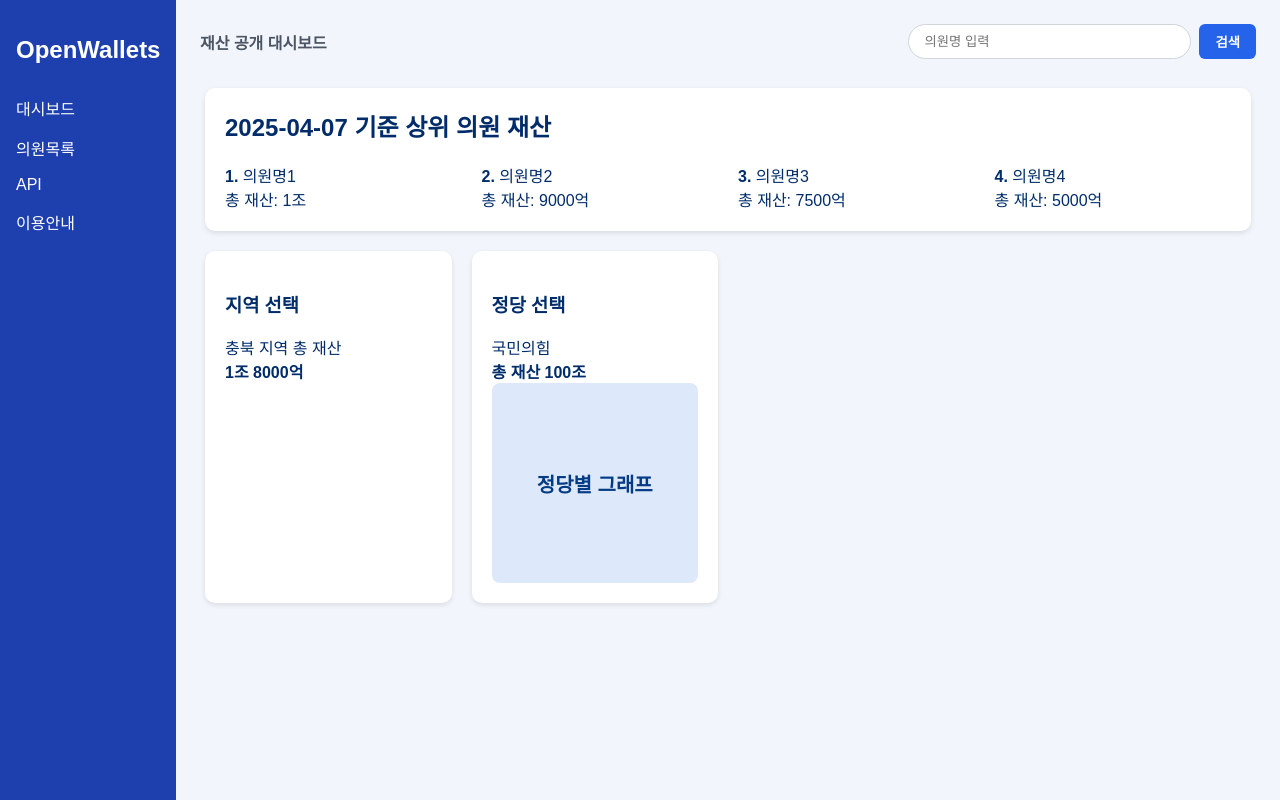
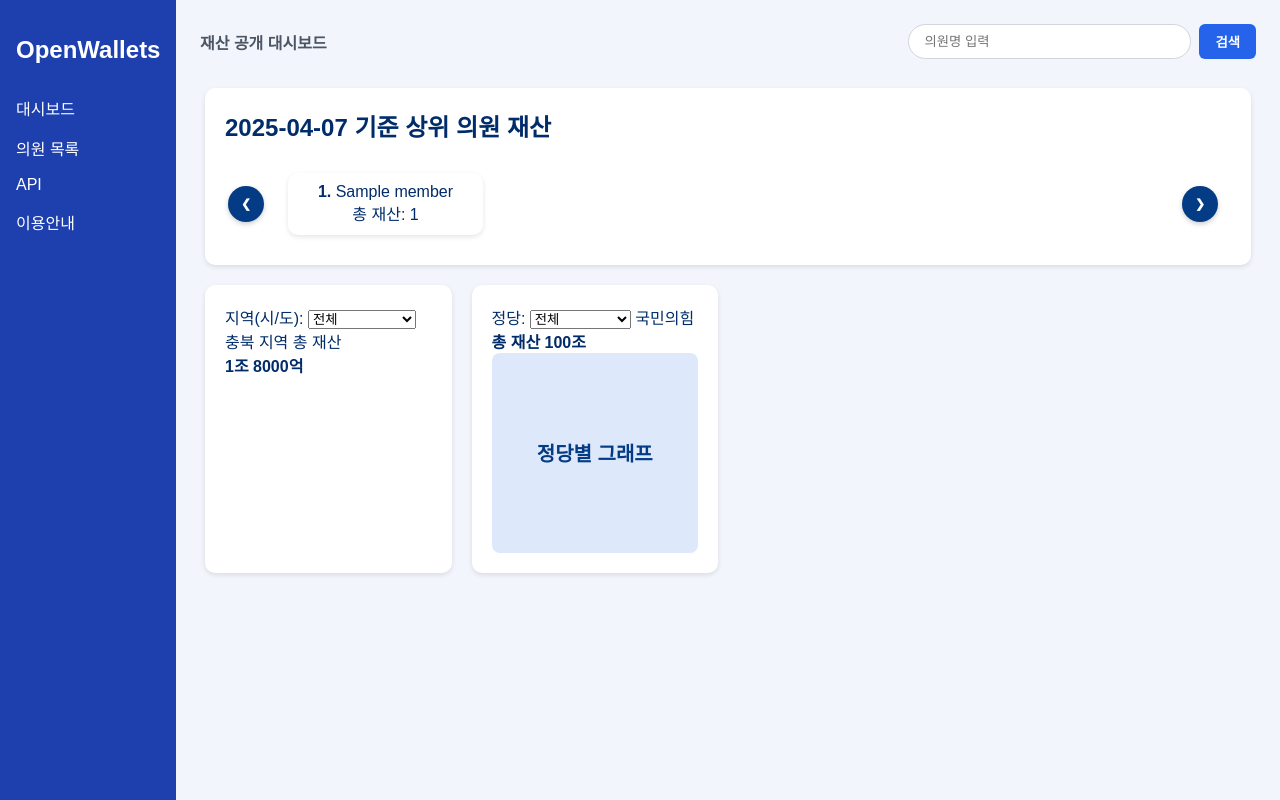
Before and after one commit to Zino03/OpenWallets, a Django app: template OpenWallets/ow/templates/main_page.html in a window 1280 px wide. Run offline with Django 5.2, Linux system fonts and the light colour scheme; the template is opened without the code that fills it: most values are stand-ins (such as "Sample title", 1, 10 or a date in 2020).

Commit message:
메인 페이지 상위 의원 슬라이더 추가

```diff
--- a/OpenWallets/ow/templates/base.html
+++ b/OpenWallets/ow/templates/base.html
@@ -102,7 +102,7 @@
       <h1 class="title">OpenWallets</h1>
       <nav>
         <a href="{% url 'main_page' %}">대시보드</a>
-        <a href="{% url 'member_list' %}">의원목록</a>
+        <a href="{% url 'member_list' %}">의원  목록</a>
         <a href="{% url 'api_page' %}">API</a>
         <a href="{% url 'guide_page' %}">이용안내</a>
       </nav>
--- a/OpenWallets/ow/templates/main_page.html
+++ b/OpenWallets/ow/templates/main_page.html
@@ -5,6 +5,7 @@
 {% block title %}대시보드{% endblock %}
 {% block subtitle %}재산 공개 대시보드{% endblock %}
 {% block content %}
+{% load humanize %}
 <head>
     <meta charset="UTF-8">
     <title>OpenWallets - 메인</title>
@@ -45,34 +46,139 @@
             font-weight: bold;
             color: #043b85;
         }
+
+        .slider-wrapper {
+            position: relative;
+            width: 1000px; /* 카드 4개 * (170 + 2*10)px */
+            margin: 0 auto;
+            display: flex;
+            align-items: center;
+            justify-content: center;
+        }
+
+        .slider-viewport {
+            width: 900px;
+            overflow: hidden;
+            /* slider-page는 flex 컨테이너 */
+        }
+
+        .slider-page {
+            display: flex;
+            /* gap으로 카드 간격 조절 */
+        }
+
+        .slide-card {
+            flex: 0 0 175px;
+            background: #fff;
+            border-radius: 10px;
+            margin: 10px;
+            padding: 10px;
+            box-shadow: 0 2px 5px rgba(0,0,0,0.1);
+            text-align: center;
+        }
+        /* 버튼 */
+        .slide-btn {
+            position: absolute;
+            top: 50%;
+            transform: translateY(-50%);
+            z-index: 10;
+            background: #043b85;
+            color: white;
+            border: none;
+            font-size: 12px;
+            font-weight: bold;
+            width: 36px;
+            height: 36px;
+            border-radius: 50%;
+            display: flex;
+            align-items: center;
+            justify-content: center;
+            cursor: pointer;
+            box-shadow: 0 2px 5px rgba(0,0,0,0.2);
+            transition: background 0.3s ease;
+        }
+
+        /* 왼쪽 버튼을 슬라이더 왼쪽 영역 밖으로 이동 (사이드바와 겹치지 않게) */
+        #prevBtn {
+            left: 0px;  /* 슬라이더 wrapper의 왼쪽 밖으로 */
+        }
+
+        /* 오른쪽 버튼도 슬라이더 오른쪽 밖으로 */
+        #nextBtn {
+            right: 10px;
+        }
+
     </style>
 </head>
 <body>
     <div class="main">
         <div class="card">
             <h2>2025-04-07 기준 상위 의원 재산</h2>
-            <div class="grid">
-                <div>
-                    <strong>1.</strong> 의원명1<br>총 재산: 1조
+            <div class="slider-wrapper">
+                <button class="slide-btn" id="prevBtn">&#10094;</button>
+                <div class="slider-viewport">
+                    {% for page in chunked_members %}
+                    <div class="slider-page" style="display: {% if forloop.first %}flex{% else %}none{% endif %}; gap: 10px;">
+                        {% for item in page %}
+                            <div class="slide-card">
+                                <strong>{{ item.rank }}.</strong> {{ item.member.name }}<br>
+                                총 재산: {{ item.member.total_assets|intcomma }}
+                            </div>
+                        {% endfor %}
+                    </div>
+                    {% endfor %}
                 </div>
-                <div>
-                    <strong>2.</strong> 의원명2<br>총 재산: 9000억
-                </div>
-                <div>
-                    <strong>3.</strong> 의원명3<br>총 재산: 7500억
-                </div>
-                <div>
-                    <strong>4.</strong> 의원명4<br>총 재산: 5000억
-                </div>
+                <button class="slide-btn" id="nextBtn">&#10095;</button>
             </div>
         </div>
+    <script>
+        const pages = document.querySelectorAll('.slider-page');
+        const prevBtn = document.getElementById('prevBtn');
+        const nextBtn = document.getElementById('nextBtn');
+
+        let currentPage = 0;
+        const maxPage = pages.length - 1;
+
+        function showPage(index) {
+            pages.forEach((page, i) => {
+                page.style.display = (i === index) ? 'flex' : 'none';
+            });
+        }
+
+        nextBtn.addEventListener('click', () => {
+            if (currentPage < maxPage) {
+                currentPage++;
+                showPage(currentPage);
+            }
+        });
+
+        prevBtn.addEventListener('click', () => {
+            if (currentPage > 0) {
+                currentPage--;
+                showPage(currentPage);
+            }
+        });
+    </script>
+
         <div class="grid">
             <div class="card">
-                <h3>지역 선택</h3>
+                <label>지역(시/도):</label>
+                <select name="region" onchange="this.form.submit()">
+                <option value="">전체</option>
+                {% for r in regions %}
+                    <option value="{{ r }}" {% if request.GET.region == r %}selected{% endif %}>{{ r }}</option>
+                {% endfor %}
+                </select>
                 충북 지역 총 재산<br><strong>1조 8000억</strong>
             </div>
             <div class="card">
-                <h3>정당 선택</h3>
+                <label>정당:</label>
+                <select name="party" onchange="this.form.submit()">
+                <option value="">전체</option>
+                {% for p in parties %}
+                    <option value="{{ p }}" {% if request.GET.party == p %}selected{% endif %}>{{ p }}</option>
+                {% endfor %}
+                </select>
                 국민의힘<br><strong>총 재산 100조</strong>
                 <div class="chart">정당별 그래프</div>
             </div>
```
Also changed, not shown: OpenWallets/ow/views.py (+16 -1 lines).
